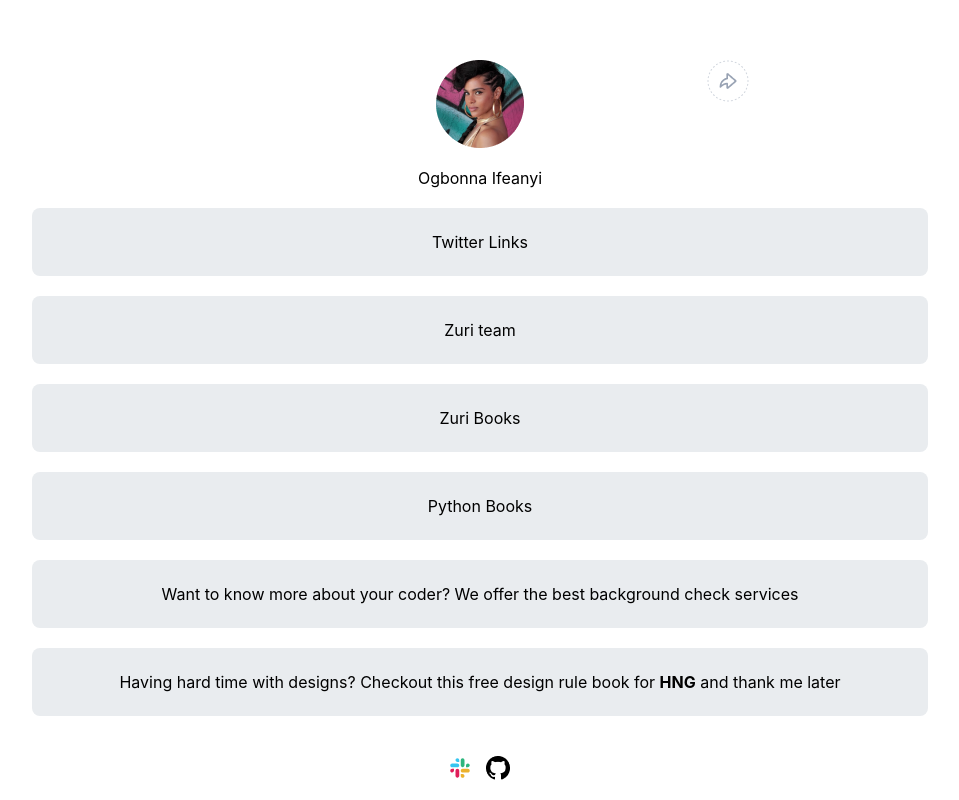
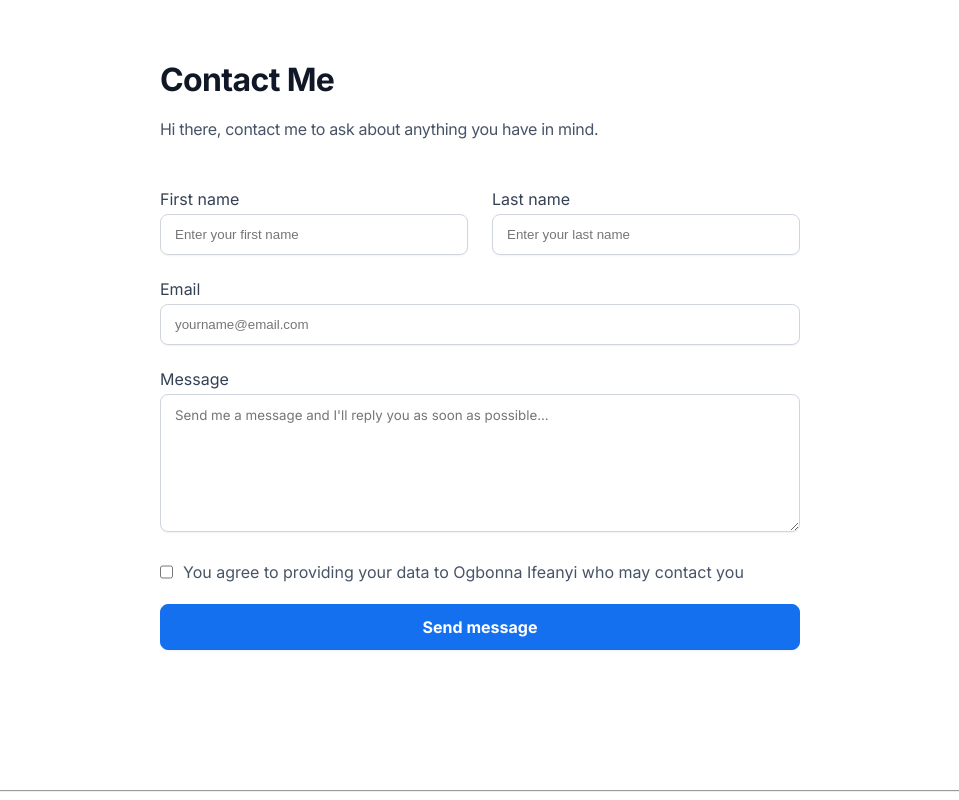
Before and after one commit to ifeanyiOgbonna/hng-front-end-assessment-1, a React (Create React App) app: page /contact in a window 1280 px wide. Shown: the top 800 px of the page, without its empty margins (160-1119 px from the left). Built offline with nearby package versions, Linux system fonts and the light colour scheme.

Commit message:
update: link all the pages together

```diff
--- a/src/App.js
+++ b/src/App.js
@@ -1,70 +1,28 @@
 import "./App.css";
+import Contact from "./Contact";
+import Home from "./Home";
+import {
+  createBrowserRouter,
+  RouterProvider,
+  // Route,
+  // Link,
+} from "react-router-dom";
+
+const router = createBrowserRouter([
+  {
+    path: "/",
+    element: <Home />,
+  },
+  {
+    path: "/contact",
+    element: <Contact />,
+  },
+]);
 
 function App() {
   return (
     <main>
-      <div className="container">
-        <img src="/img/_Avatar.png" className="mobile_avatar" alt="avatar" />
-        <img
-          src="/img/_Avatar share button.png"
-          className="desktop_avatar"
-          alt=""
-        />
-        <img
-          alt="profile"
-          src="img/profile.png"
-          className="profile__img"
-          id="profile__img"
-        />
-        <p id="slack">Ogbonna Ifeanyi</p>
-
-        <a
-          href="https://twitter.com/IfeanyiIfybest"
-          className="btn"
-          id="twitter"
-        >
-          Twitter Links
-        </a>
-
-        <a href="https://training.zuri.team/" className="btn" id="‘btn__zuri’">
-          Zuri team
-        </a>
-
-        <a href=" http://books.zuri.team " className="btn" id="Books">
-          Zuri Books
-        </a>
-
-        <a
-          href="https://books.zuri.team/python-for-beginners?ref_id=Ifeanyi Ogbonna"
-          className=" btn"
-          id="‘book__python’"
-        >
-          Python Books
-        </a>
-
-        <a href="https://background.zuri.team," className="btn" id="‘pitch">
-          Want to know more about your coder? We offer the best background check
-          services
-        </a>
-
-        <a
-          href="https://books.zuri.team/design-rules"
-          className="btn"
-          id="‘book__design’"
-        >
-          Having hard time with designs? Checkout this free design rule book for{" "}
-          <strong>HNG</strong> and thank me later
-        </a>
-
-        <div className="media-links">
-          <a href="#">
-            <img src="/img/slack.svg" alt="slack" id="slack" />
-          </a>
-          <a href="https://github.com/ifeanyiOgbonna">
-            <img src="/img/Icon.png" alt="github" />
-          </a>
-        </div>
-      </div>
+      <RouterProvider router={router} />
       <hr class="north" />
       <footer className="footer">
         <a href="#">
--- /dev/null
+++ b/src/Home.js
@@ -0,0 +1,78 @@
+import React from "react";
+import { Link } from "react-router-dom";
+
+const Home = () => {
+  return (
+      <div className="container">
+        <img src="/img/_Avatar.png" className="mobile_avatar" alt="avatar" />
+        <img
+          src="/img/_Avatar share button.png"
+          className="desktop_avatar"
+          alt=""
+        />
+        <img
+          alt="profile"
+          src="img/profile.png"
+          className="profile__img"
+          id="profile__img"
+        />
+        <p id="slack">Ogbonna Ifeanyi</p>
+
+        <a
+          href="https://twitter.com/IfeanyiIfybest"
+          className="btn"
+          id="twitter"
+        >
+          Twitter Links
+        </a>
+
+        <a href="https://training.zuri.team/" className="btn" id="‘btn__zuri’">
+          Zuri team
+        </a>
+
+        <a href=" http://books.zuri.team " className="btn" id="Books">
+          Zuri Books
+        </a>
+
+        <a
+          href="https://books.zuri.team/python-for-beginners?ref_id=Ifeanyi Ogbonna"
+          className=" btn"
+          id="‘book__python’"
+        >
+          Python Books
+        </a>
+
+        <a href="https://background.zuri.team," className="btn" id="‘pitch">
+          Want to know more about your coder? We offer the best background check
+          services
+        </a>
+
+        <a
+          href="https://books.zuri.team/design-rules"
+          className="btn"
+          id="‘book__design’"
+        >
+          Having hard time with designs? Checkout this free design rule book for{" "}
+          <strong>HNG</strong> and thank me later
+        </a>
+        <Link
+          to="/contact"
+          className="btn"
+          id="contact"
+        >
+          Contact Me
+        </Link>
+
+        <div className="media-links">
+          <a href="#">
+            <img src="/img/slack.svg" alt="slack" id="slack" />
+          </a>
+          <a href="https://github.com/ifeanyiOgbonna">
+            <img src="/img/Icon.png" alt="github" />
+          </a>
+        </div>
+      </div>
+  );
+};
+
+export default Home;
```
